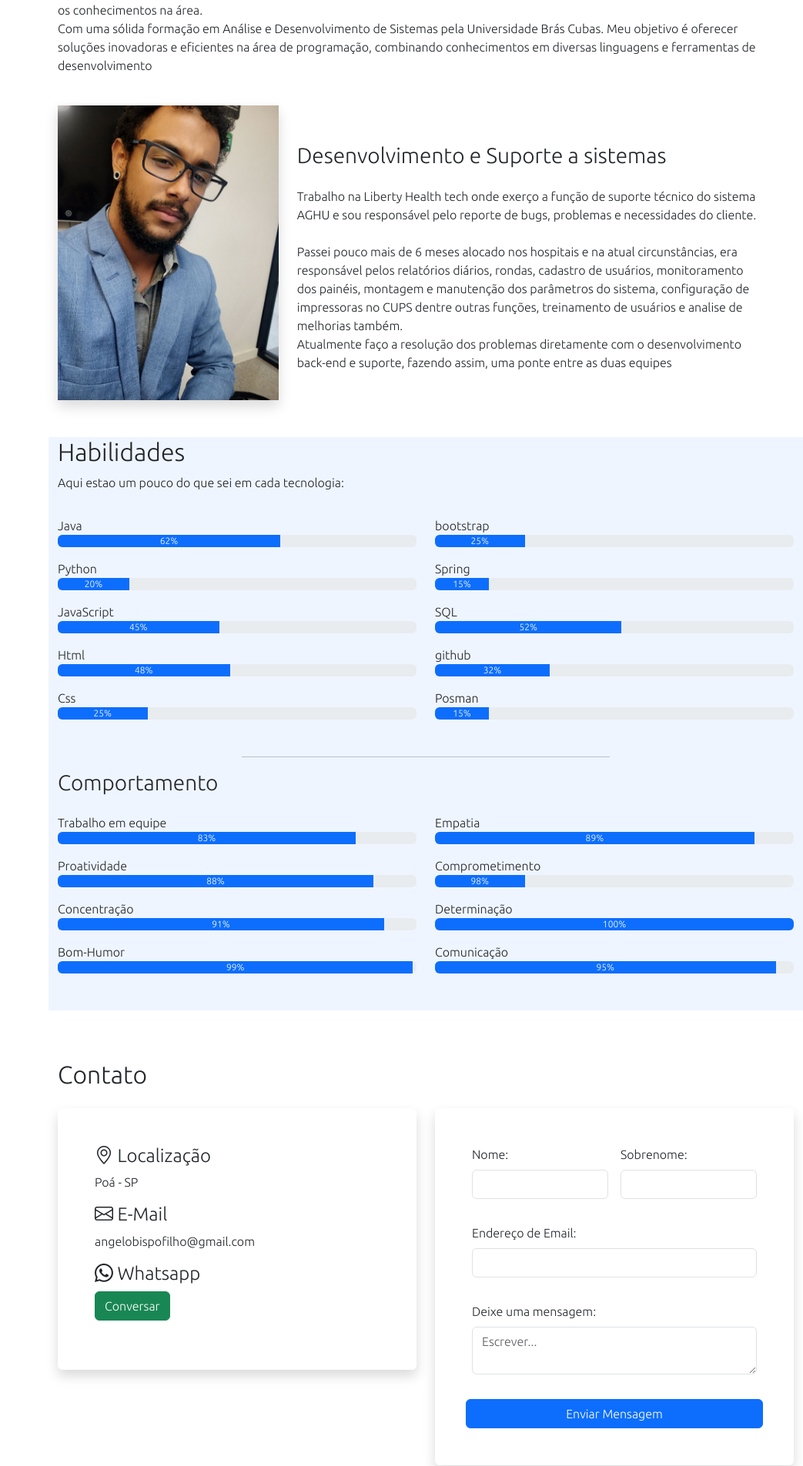
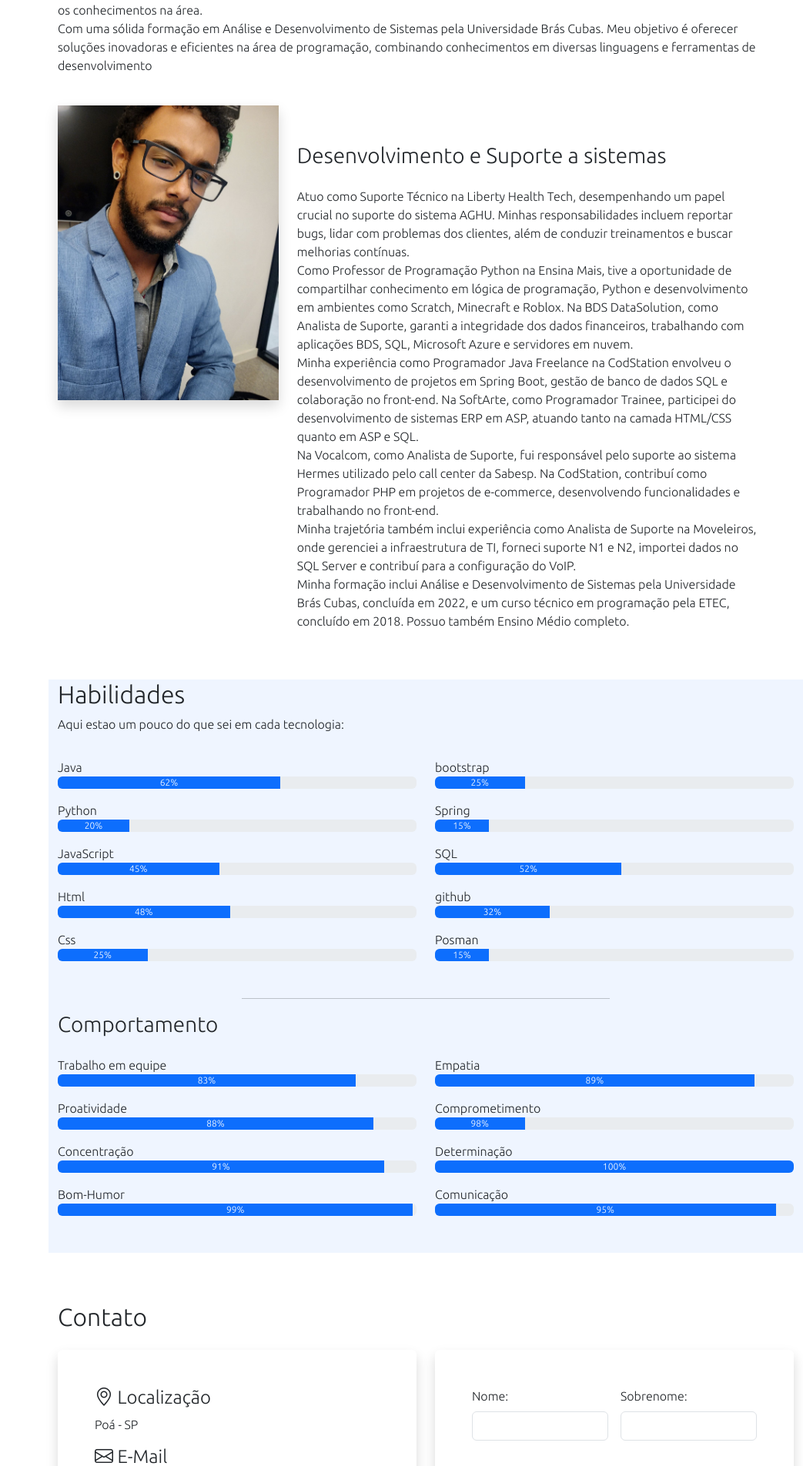
Before and after one commit to AngeloMarcos/Portifolio, a Flask app: page / in a window 1280 px wide. Shown: the part 973-2878 px from the top of the page at 77% size, without its empty margins (237-1280 px from the left). Run offline with Flask 3, Linux system fonts and the light colour scheme; some libraries are stand-ins or nearby versions.

Commit message:
Atualizacao do texto de introdução

```diff
--- a/templates/index.html
+++ b/templates/index.html
@@ -103,15 +103,17 @@
                     <div class="col-md-8  mt-5">
                         <h3>Desenvolvimento e Suporte a sistemas</h3>
                         <p class="mt-4">
-                            Trabalho na Liberty Health tech onde exerço a função de suporte técnico do sistema AGHU e sou responsável
-                            pelo reporte de bugs, problemas e necessidades do cliente.
-                            <br> <br>Passei pouco mais de 6 meses alocado nos hospitais
-                            e  na atual circunstâncias, era responsável pelos relatórios diários, rondas, cadastro de
-                            usuários, monitoramento dos painéis, montagem e manutenção dos parâmetros do
-                            sistema, configuração de impressoras no CUPS dentre outras funções, treinamento
-                            de usuários e analise de melhorias também. <br>
-                            Atualmente faço a resolução dos problemas diretamente com o desenvolvimento back-end e suporte, fazendo assim, uma ponte entre as duas equipes
-
+                             Atuo como Suporte Técnico na Liberty Health Tech, desempenhando um papel crucial no suporte do sistema AGHU. Minhas responsabilidades incluem reportar bugs, lidar com problemas dos clientes, além de conduzir treinamentos e buscar melhorias contínuas.
+                            <br>
+                            Como Professor de Programação Python na Ensina Mais, tive a oportunidade de compartilhar conhecimento em lógica de programação, Python e desenvolvimento em ambientes como Scratch, Minecraft e Roblox. Na BDS DataSolution, como Analista de Suporte, garanti a integridade dos dados financeiros, trabalhando com aplicações BDS, SQL, Microsoft Azure e servidores em nuvem.
+                            <br>
+                            Minha experiência como Programador Java Freelance na CodStation envolveu o desenvolvimento de projetos em Spring Boot, gestão de banco de dados SQL e colaboração no front-end. Na SoftArte, como Programador Trainee, participei do desenvolvimento de sistemas ERP em ASP, atuando tanto na camada HTML/CSS quanto em ASP e SQL.
+                            <br>
+                            Na Vocalcom, como Analista de Suporte, fui responsável pelo suporte ao sistema Hermes utilizado pelo call center da Sabesp. Na CodStation, contribuí como Programador PHP em projetos de e-commerce, desenvolvendo funcionalidades e trabalhando no front-end.
+                            <br>
+                            Minha trajetória também inclui experiência como Analista de Suporte na Moveleiros, onde gerenciei a infraestrutura de TI, forneci suporte N1 e N2, importei dados no SQL Server e contribuí para a configuração do VoIP.
+                            <br>
+                            Minha formação inclui Análise e Desenvolvimento de Sistemas pela Universidade Brás Cubas, concluída em 2022, e um curso técnico em programação pela ETEC, concluído em 2018. Possuo também Ensino Médio completo.
 
 
 
@@ -274,19 +276,37 @@
             <div class="row">
                 <div class="col-md-6">
                     <div class="card p-5 shadow border-0">
-                        <div class="endereco">
+                        <div class="endereco col-md-6">
                             <h4><i class="bi bi-geo-alt"></i> Localização</h4>
                             <p>Poá - SP</p>
                         </div>
-                        <div class="email">
+                        <div class="email col-md-6">
                             <h4><i class="bi bi-envelope"></i> E-Mail</h4>
                             <p>angelobispofilho@gmail.com</p>
                         </div>
-                        <div class="whatsapp pb-3">
+                        <div class="whatsapp pb-3 col-md-4">
                             <h4><i class="bi bi-whatsapp "></i> Whatsapp</h4>
                             <a href="https://wa.me/5511991909106/?text=textourl"> <button class="btn btn-success ">Conversar</button></a>
 
                         </div>
+
+                        <div class=" mt-4 col-md-12 text-center">
+
+                        <div class=" mt-4 col-md-12 text-center">
+                            <a  href="https://www.linkedin.com/in/angelo-marcos-116122181/">
+                                <i class="bi-linkedin"></i>
+                            </a>
+                            <a target="_blank"  href="https://www.instagram.com/angelo_marcos_bispo/">
+                                <i class="bi bi-instagram"></i>
+                            </a>
+                            <a target="_blank"  href="https://github.com/AngeloMarcos">
+                                <i class="bi bi-github"></i>
+                            </a>
+                        </div>
+
+                        </div>
+
+
                     </div>
                 </div>
 
@@ -296,24 +316,26 @@
 
                             <div class="mb-3 col-md-6">
                                 <label for="nome" class="form-label">Nome:</label>
-                                <input type="name" class="form-control" id="emailInput" aria-describedby="emailHelp" required>
+                                <input type="name" name="nome" class="form-control" id="emailInput" aria-describedby="emailHelp" required>
                             </div>
                             <div class="mb-3 col-md-6">
-                                <label for="nome" class="form-label">Sobrenome:</label>
+                                <label for="nome" name="sobrenome" class="form-label">Sobrenome:</label>
                                 <input type="name" class="form-control" id="nome" aria-describedby="emailHelp" required>
                             </div>
 
                             <div class="mb-3 col-md-12">
-                                <label for="sobrenome" class="form-label">Endereço de Email:</label>
+                                <label for="email"  name="email"class="form-label">Endereço de Email:</label>
                                 <input type="name" class="form-control" id="sobrenome" aria-describedby="emailHelp" required>
 
 
                             </div>
-                            <div class="mb-3">
-                                <label for="messageInput" class="form-label">Deixe uma mensagem:</label>
-                                <textarea class="form-control" id="messageInput" placeholder="Escrever..." required></textarea>
+                            <div class="mb-3 col-md-12">
+                                <label for="mensagem" name="mensagem" class="form-label">Deixe uma mensagem:</label>
+                                <textarea class="form-control" id="messageInput" placeholder="Digite sua mensagem..." required></textarea>
                             </div>
-                            <button type="submit" class="btn btn-primary">Enviar Mensagem</button>
+                         <div class="col-12 d-flex justify-content-center">
+                            <button type="submit"  class="btn btn-outline-primary">Enviar Mensagem</button>
+                         </div>
                         </form>
                     </div>
                 </div>
```
